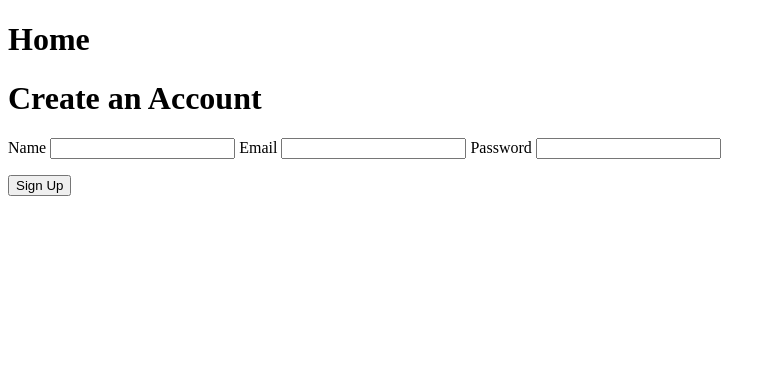
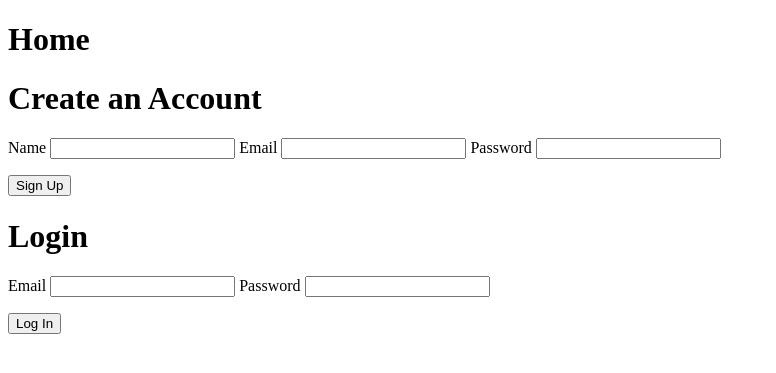
Before and after one commit to Alex0Blackwell/login-template, a Flask app: page / in a window 1280 px wide. Shown: the top 373 px of the page, without its empty margins (0-776 px from the left). Run offline with Flask 2, Linux system fonts and the light colour scheme.

Commit message:
Login system implemented

```diff
--- a/static/js/main.js
+++ b/static/js/main.js
@@ -25,3 +25,32 @@ $("form[name=signup_form]").submit(function(e) {
 
   e.preventDefault();
 });
+
+
+$("form[name=login_form]").submit(function(e) {
+  var $form = $(this);
+  var $error = $form.find(".error");
+
+  // Get all the fields of the form to send them to the backend
+  var data = $form.serialize();
+
+  // send to the backend (/user/signup) with ajax
+  $.ajax({
+    url: "/user/login",
+    type: "POST",
+    data: data,
+    dataType: "Json",
+
+    success: function(resp) {
+      // If successful, allow user to access the dashboard
+      window.location.href = "/dashboard/";
+    },
+
+    error: function(resp) {
+      console.log(resp);
+      $error.text(resp.responseJSON.error).removeClass("error--hidden");
+    }
+  });
+
+  e.preventDefault();
+});
--- a/templates/home.html
+++ b/templates/home.html
@@ -25,4 +25,24 @@
 
   </div>
 
+  <div>
+    <h1>Login</h1>
+
+    <!-- The form name needs to change to be referenced by jQuery -->
+    <form name="login_form">
+
+      <label for="name">Email</label>
+      <input type="text" name="email" class="field" required>
+
+      <label for="name">Password</label>
+      <input type="text" name="password" class="field" required>
+
+      <p class="error error--hidden"></p>
+
+      <input type="submit" value="Log In">
+
+    </form>
+
+  </div>
+
 {% endblock %}
```
Also changed, not shown: user/models.py (+17 -0 lines), user/routes.py (+7 -0 lines).
